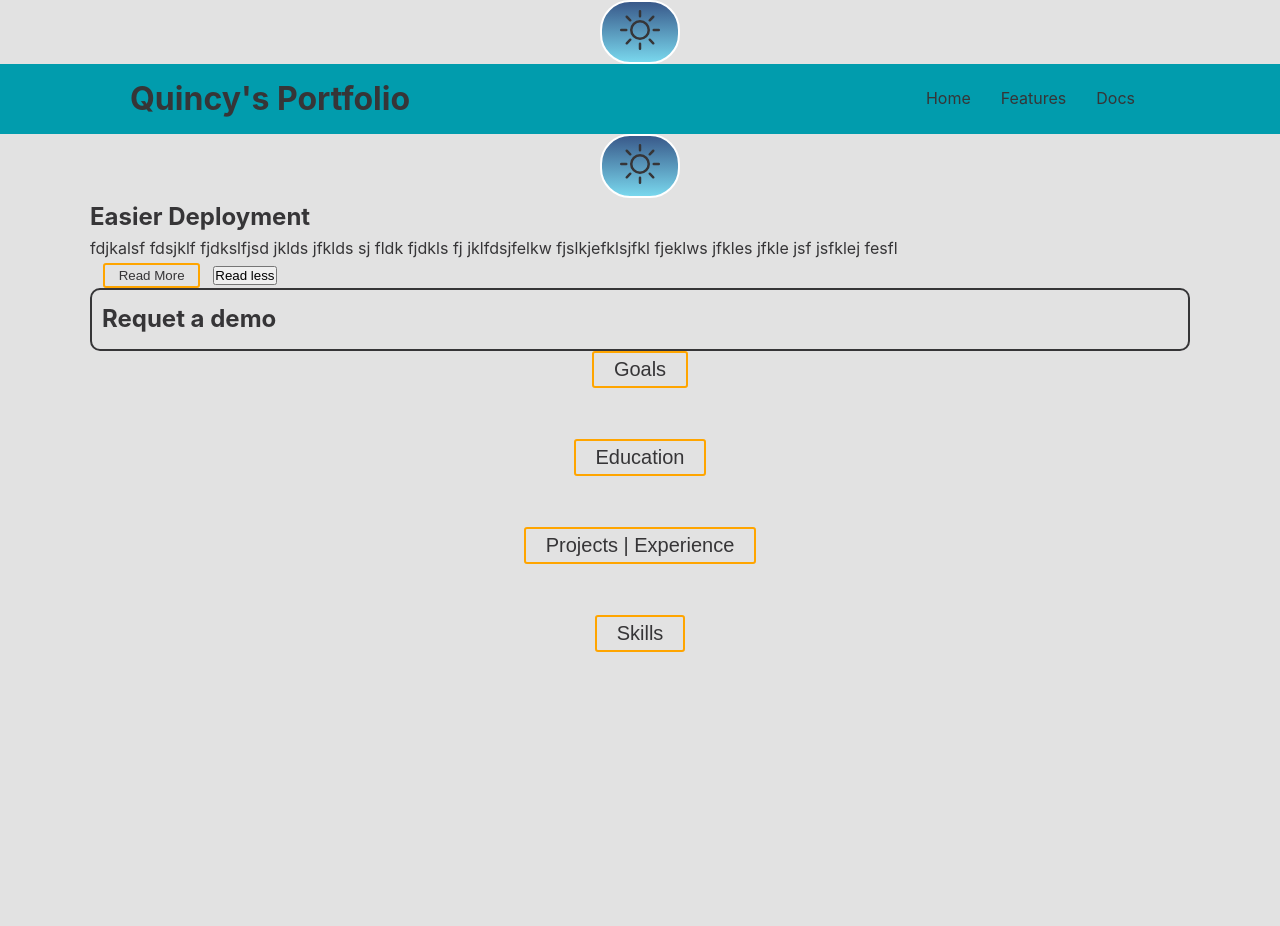
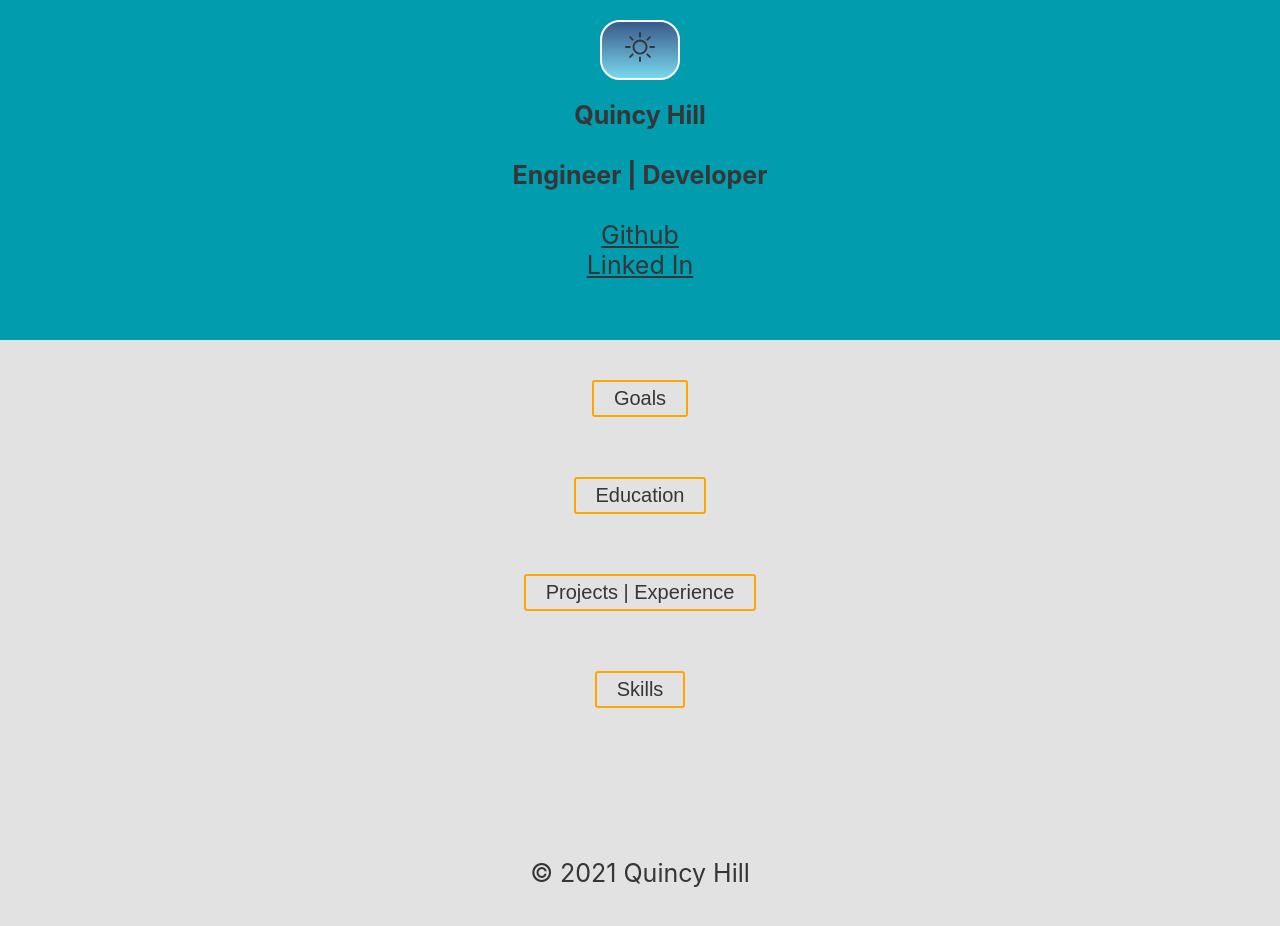
Before and after one commit to quincyhill/quincyhill.github.io, a React (Create React App) app: page / in a window 1280 px wide. Shown: the top 926 px of the page. Before the commit the page ends 800 px from the top, so only its background shows below. Built offline with nearby package versions, Linux system fonts and the light colour scheme.

Commit message:
Done with the main refactor, still some things i'd like to fix with the button but things work for now, getting rid of css frameworks and using css grids as much as possible from now on

```diff
--- a/src/App.tsx
+++ b/src/App.tsx
@@ -7,14 +7,6 @@ import { lightTheme, darkTheme } from './themes/theme'
 import { GlobalStyles } from './themes/global'
 import ToggleButton from './components/general/ToggleButton'
 
-// These are the default router functions
-// <BrowserRouter>
-//		<BaseRouter />
-// 	</BrowserRouter>
-
-// <ToggleButton theme={theme} toggleTheme={toggleTheme}/>
-// <h1>It's a {theme === 'light' ? 'light theme' : 'dark theme'}!</h1>
-
 function App() {
 	// I can bring this any where
 	const [theme, toggleTheme] = useDarkMode()
@@ -23,32 +15,15 @@ function App() {
 
 	return (
 		<ThemeProvider theme={themeMode}>
-			<React.Fragment>
 			<GlobalStyles />
-				<div className="toggle-button">
+			<div className="toggle-div">
 				<ToggleButton theme={theme} toggleTheme={toggleTheme} />
 			</div>
-				<div className="main-router">
 			<BrowserRouter>
 				<BaseRouter />
 			</BrowserRouter>
-				</div>
-			</React.Fragment>
 		</ThemeProvider>
 	)
-	// return (
-	// 	<ThemeProvider theme={themeMode}>
-	// 		<React.Fragment>
-	// 			<GlobalStyles/>
-	// 			<div>
-	// 				<h1>Hello there</h1>
-	// 				<div style={{ backgroundColor: 'red' }}>
-	// 					<p>stuffs</p>
-	// 				</div>
-	// 			</div>
-	// 		</React.Fragment>
-	// 	</ThemeProvider>
-	// )
 }
 
 export default App
--- /dev/null
+++ b/src/components/footer/Footer.tsx
@@ -0,0 +1,11 @@
+import React from "react";
+
+function Footer() {
+	return (
+		<footer>
+			<p>&#169; 2021 Quincy Hill</p>
+		</footer>
+	)
+}
+
+export default Footer;
--- a/src/components/general/ToggleButton.tsx
+++ b/src/components/general/ToggleButton.tsx
@@ -12,22 +12,15 @@ const ToggleContainer = styled.button`
 	background: ${({ theme }) => theme.gradient};
 	border: 2px solid ${({ theme }) => theme.toggleBorder};
 	color: ${({ theme }) => theme.text};
-	border-radius: 30px;
+	border-radius: 20px;
 	cursor: pointer;
-	display: flex;
-	font-size: 0.5rem;
-	justify-content: space-between;
 	margin: 0 auto;
-	overflow: hidden;
-	padding: 0.5rem;
-	position: relative;
-	width: 5rem;
-	height: 4rem;
-	justify-content: center;
+	width: 4rem;
+	height: 3rem;
 
 	svg {
-		height: 2.5rem;
-		width: 2.5rem;
+		height: 1.5rem;
+		width: 1.5rem;
 	}
 `
 
--- a/src/components/navigation/Navbar.css
+++ /dev/null
@@ -1,18 +0,0 @@
-* {
-	box-sizing: border-box;
-	padding: 0;
-	margin: 0;
-}
-
-body {
-	line-height: 1.6;
-}
-
-
-ul {
-	list-style-type: none;
-}
-
-a {
-	text-decoration: none;
-}
--- a/src/components/navigation/Navbar.tsx
+++ b/src/components/navigation/Navbar.tsx
@@ -1,27 +1,22 @@
 import React from 'react'
-import "./Navbar.css"
 
 function Navbar() {
 	return (
-		<div className="navbar">
-			<div className="container flex">
-				<h1 className="logo">Quincy's Portfolio</h1>
-				<nav>
-					<ul>
-						<li>
-							<a href="#">Home</a>
-						</li>
-						<li>
-							<a href="#">Features</a>
-						</li>
-						<li>
-							<a href="#">Docs</a>
-						</li>
-					</ul>
-				</nav>
-			</div>
-		</div>
+		<nav>
+			<h1>Quincy Hill</h1>
+			<br />
+			<h4>Engineer | Developer</h4>
+			<br />
+			<p>
+				<a href="https://github.com/quincyhill">Github</a>
+			</p>
+			<p>
+				<a href="https://www.linkedin.com/in/quincy-hill-4bb550176">
+					Linked In
+				</a>
+			</p>
+		</nav>
 	)
 }
 
-export default Navbar;
+export default Navbar
--- a/src/pages/Home.tsx
+++ b/src/pages/Home.tsx
@@ -1,11 +1,12 @@
 import React from 'react'
 import Navbar from '../components/navigation/Navbar'
-import Button from "../components/dropdown/Button"
-import Card from "../components/dropdown/Card"
-import {useDarkMode} from "../customHooks/useDarkMode"
-import {lightTheme, darkTheme} from "../themes/theme"
-import ToggleButton from "../components/general/ToggleButton"
-import DropDownItem from "../components/dropdown/Item"
+import Footer from '../components/footer/Footer'
+import Button from '../components/dropdown/Button'
+import Card from '../components/dropdown/Card'
+import { useDarkMode } from '../customHooks/useDarkMode'
+import { lightTheme, darkTheme } from '../themes/theme'
+import ToggleButton from '../components/general/ToggleButton'
+import DropDownItem from '../components/dropdown/Item'
 
 function Home() {
 	// Figure out hooks and other global stuff
@@ -15,48 +16,27 @@ function Home() {
 
 	return (
 		<React.Fragment>
-			<div className="main-navbar">
 			<Navbar />
-					<ToggleButton theme={theme} toggleTheme={toggleTheme} />
-			</div>
-			<section className="showcase">
-				<div className="container grid">
-					<div className="showcase-text">
-						<h1> Easier Deployment</h1>
-						<p>
-							fdjkalsf fdsjklf fjdkslfjsd jklds
-							jfklds sj fldk fjdkls fj jklfdsjfelkw
-							fjslkjefklsjfkl fjeklws jfkles jfkle jsf
-							jsfklej fesfl
-						</p>
-						<Button>Read More</Button>
-						<button>Read less</button>
-					</div>
-					<Card>
-						<h2>Requet a demo</h2>
-					</Card>
-				</div>
-
+			<section className="container showcase">
 				<DropDownItem title="Goals">
 					<p>
-					Develop and Design the<strong> next generation </strong> of technical
-					solutions with an emphasis on
+						Develop and Design the<strong> next generation </strong> of
+						technical solutions with an emphasis on
 						<strong> data driven </strong>research and insight
 					</p>
 				</DropDownItem>
 				<br />
 				<DropDownItem title="Education">
 					<p>
-					<span>Associates in Engineering Sciences</span> College of Lake County
+						<span>Associates in Engineering Sciences</span> College of Lake
+						County
 					</p>
 					<p>Engineering Transfer Undergraduate, College of Lake County</p>
 				</DropDownItem>
 				<br />
 				<DropDownItem title="Projects | Experience">
 					<h3>Personal Projects: </h3>
-				<a
-					href="https://github.com/quincyhill/django_practice"
-				>
+					<a href="https://github.com/quincyhill/django_practice">
 						Backend Work
 					</a>
 				</DropDownItem>
@@ -83,6 +63,7 @@ function Home() {
 					<p>Lua</p>
 				</DropDownItem>
 			</section>
+			<Footer />
 		</React.Fragment>
 	)
 }
--- a/src/themes/global.ts
+++ b/src/themes/global.ts
@@ -2,68 +2,49 @@ import { createGlobalStyle } from 'styled-components'
 import { ThemeInterface } from './theme'
 
 export const GlobalStyles = createGlobalStyle<{ theme: ThemeInterface }>`
-	*,
-	*::after,
-	*::before{
-		box-sizing: border-box;
+	* {
 		padding: 0;
 		margin: 0;
+		font-size: 1.25rem;
 	}
 
 	body {
 		background: ${({ theme }) => theme.body};
 		color: ${({ theme }) => theme.text};
-		transition: all linear;
 	}
 
 	a {
 		color: ${({ theme }) => theme.text};
 	}
 
-	.navbar {
+	.toggle-div {
+		padding: 1rem 0;
+		display: grid;
+		background-color: ${({ theme }) => theme.navBody};
+	}
+
+	nav {
+		height: 12rem;
+		text-align: center;
+		text-decoration: none;
 		background-color: ${({ theme }) => theme.navBody}
 	}
 
-	img {
-		width: 100%;
-	}
-
-	.navbar {
-		height: 70px;
+	footer {
+		padding-top: 4rem;
+		text-align: center;
+		min-height: 5rem;
 	}
 
 	.container {
-		max-width: 1100px;
+		display: grid;
+		max-width: 1000px;
 		margin: 0 auto;
 	}
 
-	.navbar .container {
-		overflow: auto;
-		padding: 0 40px;
+	.showcase {
+		padding: 2rem 0px;
 	}
 
-	.navbar .flex {
-		justify-content: space-between;
-	}
 
-	.navbar ul {
-		display: flex;
-	}
-
-	.navbar a {
-		color: ${(props) => props.theme.text};
-		padding: 10px;
-		margin: 0 5px;
-	}
-
-	.navbar a:hover {
-		border-bottom: 2px ${({ theme }) => theme.text} solid;
-	}
-
-	.flex {
-		display: flex;
-		justify-content: center;
-		align-items: center;
-		height: 100%;
-	}
 `
```
Also changed, not shown: package.json (+1 -6 lines), src/components/graphics/ThreeD.tsx (deleted, +0 -41 lines), 1 other file (tests, documents, lock files or other folders). Lines whose indentation alone changed are shown as unchanged.
